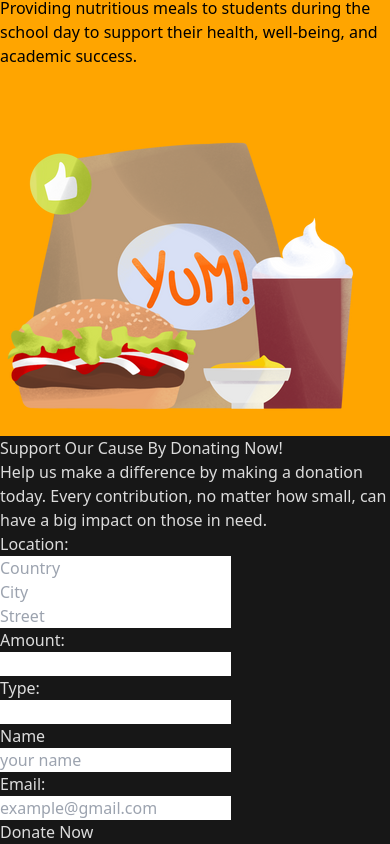
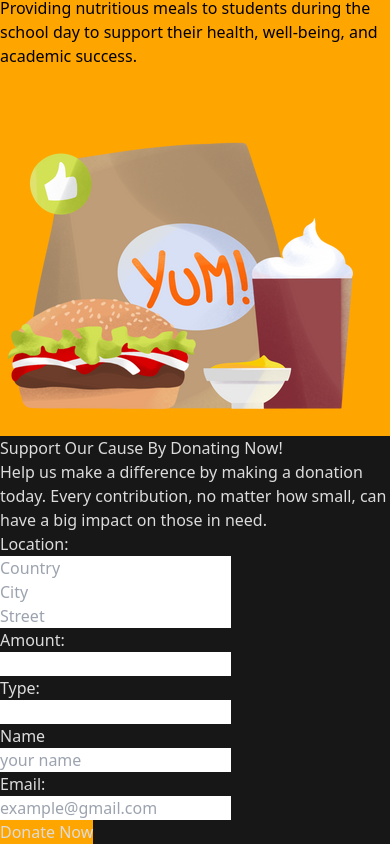
Before and after one commit to jeylanab/saveFood, a React (Vite) app: page / in a window 390 px wide. Shown: the part 2962-3806 px from the top of the page. Built offline with nearby package versions, Linux system fonts and the light colour scheme.

Commit message:
added button for the donation

```diff
--- a/src/components/Donate.jsx
+++ b/src/components/Donate.jsx
@@ -5,8 +5,8 @@ const Donate = () => {
       <div>
           <div className='donatebg p-10 flex items-center lg:flex-row flex-col  justify-center'>
               <div className='border lg:w-[50%]'>
-                  <h1 className='lg:text-4xl font-bold font-poppins  '> Support Our Cause By Donating Now! </h1>
-                  <p className='font-poppins lg:text-lg text-sm'>Help us make a difference by making a donation today. Every contribution, no matter how small, can have a big impact on those in need.</p>
+                  <h1 className='lg:text-4xl font-bold font-poppins p-2  '> Support Our Cause By Donating Now! </h1>
+                  <p className='font-poppins lg:text-lg text-sm p-2'>Help us make a difference by making a donation today. Every contribution, no matter how small, can have a big impact on those in need.</p>
 
               </div>
               <div>
@@ -46,7 +46,7 @@ const Donate = () => {
                       </div>
 
 
-                     <button type='submit btndonate'>Donate Now</button>
+                     <button type='submit ' className='btndonate text-center rounded-md p-2 text-black font-poppins text-lg font-medium'>Donate Now</button>
 
                 </form>
 
```
